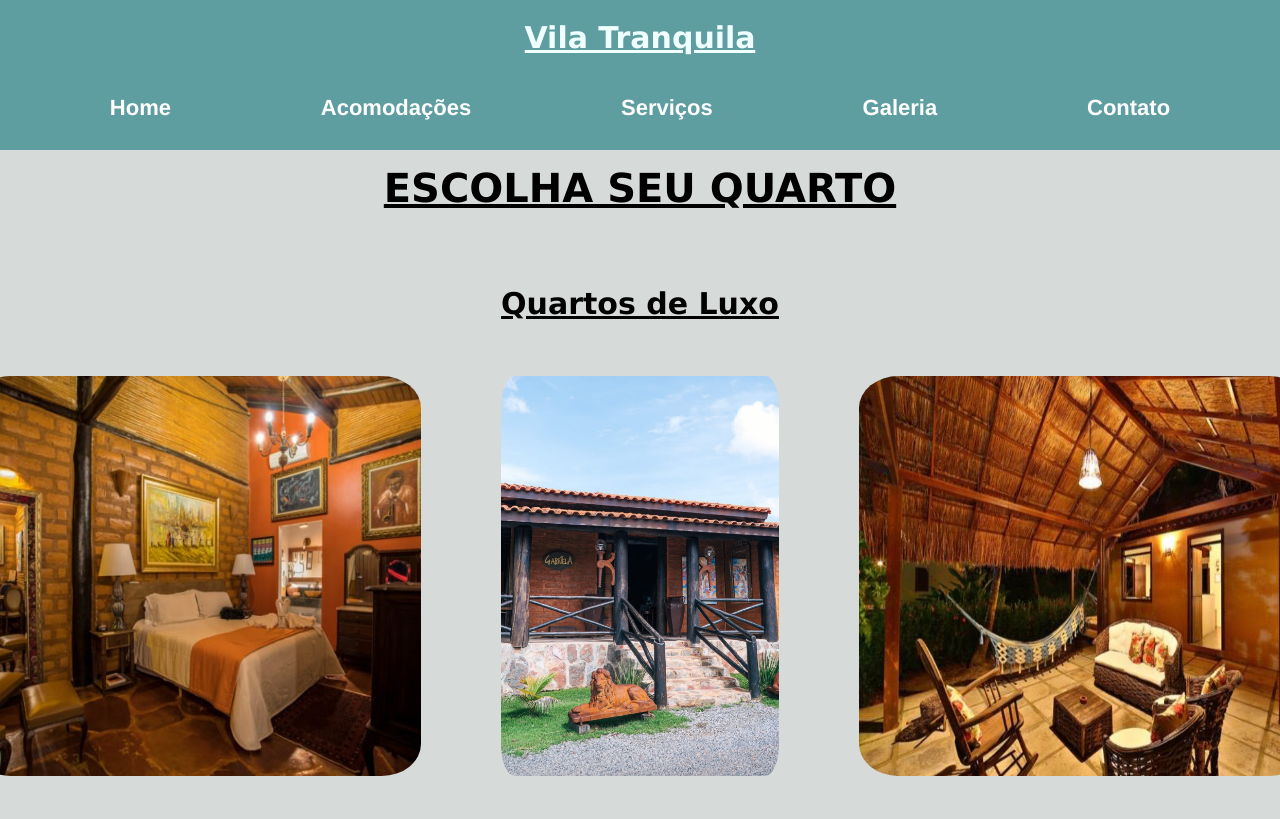
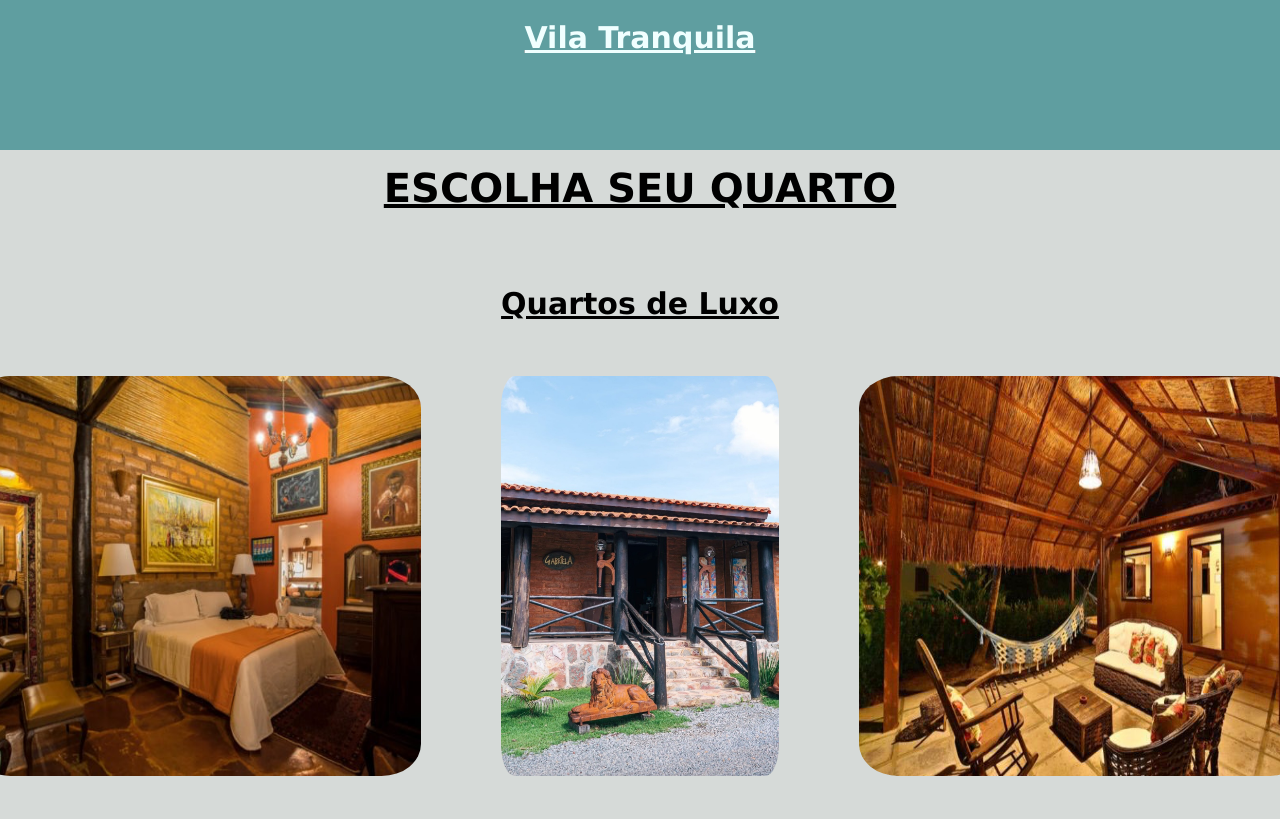
Before and after one commit to Rafa130206/CP2_1TDSPI, a plain HTML site: page HTML/acomodacoes.html in a window 1280 px wide. Shown: the top 819 px of the page. Drawn offline with Linux system fonts and the light colour scheme.

Commit message:
Barra de navegação removida

```diff
--- a/HTML/acomodacoes.html
+++ b/HTML/acomodacoes.html
@@ -9,15 +9,6 @@
 <body>
     <header class="header">
         <h2><a href="/index.html" class="titulo">Vila Tranquila</a></h2>
-        <nav>
-            <ul>
-                <li><a href="/index.html" class="home">Home</a></li>
-                <li><a href="acomodacoes.html" class="acomod">Acomodações</a></li>
-                <li><a href="Servicos.html" class="serv">Serviços</a></li>
-                <li><a href="galeria.html" class="galeria">Galeria</a></li>
-                <li><a href="contato.html" class="contato">Contato</a></li>
-            </ul>
-        </nav>
     </header>
     <h1>ESCOLHA SEU QUARTO</h1>
     <section>
```
